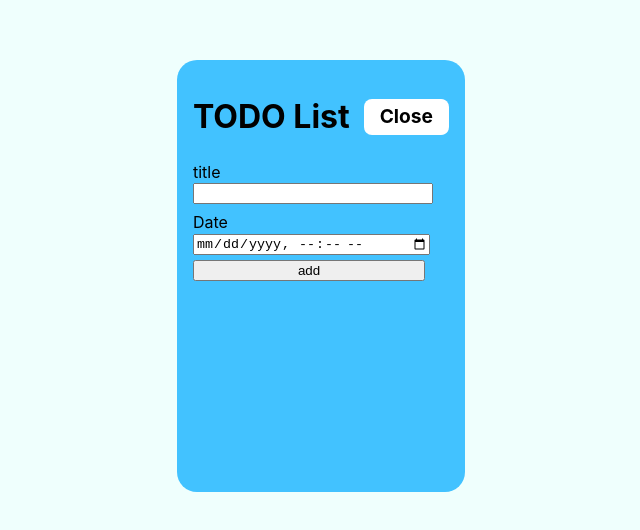
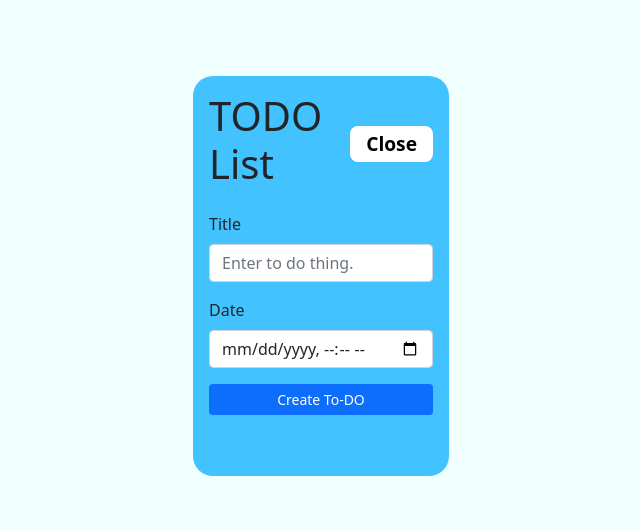
Before and after one commit to nibab-boo/react-todolist, a React (Create React App) app: page /add in a window 1280 px wide. Shown: the part 124-654 px from the top of the page, without its empty margins (319-959 px from the left). Built offline with nearby package versions, Linux system fonts and the light colour scheme.

Commit message:
react-icons replaced with fontawesomw icons and bootstrap added for form

```diff
--- a/package.json
+++ b/package.json
@@ -3,12 +3,16 @@
   "version": "0.1.0",
   "private": true,
   "dependencies": {
+    "@fortawesome/fontawesome-svg-core": "^6.1.1",
+    "@fortawesome/free-solid-svg-icons": "^6.1.1",
+    "@fortawesome/react-fontawesome": "^0.1.18",
     "@testing-library/jest-dom": "^5.16.3",
     "@testing-library/react": "^12.1.4",
     "@testing-library/user-event": "^13.5.0",
+    "bootstrap": "^5.1.3",
     "react": "^18.0.0",
+    "react-bootstrap": "^2.2.2",
     "react-dom": "^18.0.0",
-    "react-icons": "^4.3.1",
     "react-router-dom": "^6.2.2",
     "react-scripts": "5.0.0",
     "sass": "^1.49.10",
--- a/src/App.js
+++ b/src/App.js
@@ -8,7 +8,7 @@ import Cards from "./components/Cards"
 import Form from './components/Form';
 // import styling
 import './styles/App.scss'
-
+import 'bootstrap/dist/css/bootstrap.min.css';
 
 
 function App() {
--- a/src/components/Card.jsx
+++ b/src/components/Card.jsx
@@ -1,9 +1,11 @@
-import { FaCheck } from "react-icons/fa";
-import { FaTrash } from "react-icons/fa";
+// import { FaCheck } from "react-icons/fa";
+// import { FaTrash } from "react-icons/fa";
 // import { useState } from 'react';
 import "./../styles/card.scss"
 // styled components
-
+import { FontAwesomeIcon } from "@fortawesome/react-fontawesome";
+import { faCheck } from "@fortawesome/free-solid-svg-icons";
+import { faTrash } from "@fortawesome/free-solid-svg-icons";
 
 const Card = ({ todo, onDone, onDelete }) => {
   return (
@@ -14,10 +16,11 @@ const Card = ({ todo, onDone, onDelete }) => {
       </div>
 
         { !todo.done && (
-          < FaCheck data-type="done" style={{ }} onClick={ ()=> onDone(todo) } />
+          <FontAwesomeIcon data-type="done" style={{ }} onClick={ ()=> onDone(todo) }  icon={faCheck} />
           )
         }
-        < FaTrash data-type="delete" style={{ color: "red", marginLeft: "0px"}} onClick={ ()=> onDelete(todo) } />
+        <FontAwesomeIcon data-type="delete" style={{ color: "red", marginLeft: "0px"}} onClick={ ()=> onDelete(todo) } icon={faTrash} />
+        {/* < FaTrash data-type="delete" style={{ color: "red", marginLeft: "0px"}} onClick={ ()=> onDelete(todo) } /> */}
     </div>
   );
 };
--- a/src/components/Form.jsx
+++ b/src/components/Form.jsx
@@ -1,20 +1,7 @@
 import { useNavigate } from "react-router-dom";
 import { useState } from "react";
-import styled from "styled-components";
-
-const FormBox = styled.form`
-  padding: 0 24px 24px 0;
-  .input-box {
-    padding: 4px 0;
-  }
-  label {
-    display: block;
-  }
-  input {
-    width: 100%;
-  }
-
-`
+import { Form as BootForm } from "react-bootstrap";
+import { Button } from 'react-bootstrap';
 
 const Form = ({ submitTodo }) => {
   let navigate = useNavigate();
@@ -33,7 +20,21 @@ const Form = ({ submitTodo }) => {
   }
 
   return (
-    <FormBox onSubmit={ beforeSubmit }>
+    <>
+    <BootForm onSubmit={ beforeSubmit }>
+      <BootForm.Group className="mb-3" controlId="BootFormBasicTitle">
+        <BootForm.Label>Title</BootForm.Label>
+        <BootForm.Control type="text" value={title} onChange={(e)=> setTitle(e.target.value)} placeholder="Enter to do thing." />
+      </BootForm.Group>
+      <BootForm.Group className="mb-3" controlId="BootFormBasicdate">
+        <BootForm.Label>Date</BootForm.Label>
+        <BootForm.Control type="datetime-local" value={date} onChange={(e)=> setDate(e.target.value)}/>
+      </BootForm.Group>
+      <div className="d-grid gap-2">
+        <Button variant="primary" size="sm" type="submit">Create To-DO</Button>
+      </div>
+    </BootForm>
+    {/* <form className="form-box" onSubmit={ beforeSubmit }>
       <div className="input-box">
         <label  htmlFor="title">title</label>
         <input type="text" name="title" value={title} onChange={(e)=> setTitle(e.target.value)}></input>
@@ -45,7 +46,8 @@ const Form = ({ submitTodo }) => {
       <div style={{textAlign: "center"}}>
         <input type="submit" value="add"></input>
       </div>
-    </FormBox>
+    </form> */}
+    </>
   );
 };
 
--- a/src/components/Header.jsx
+++ b/src/components/Header.jsx
@@ -6,10 +6,8 @@ const MainHeader = styled.div`
   display:flex;
   align-items: center;
   justify-content: space-between;
+  margin-bottom: 16px;
 `
-const linkStyle = {
-
-}
 
 
 const Header = () => {
@@ -19,9 +17,9 @@ const Header = () => {
     <MainHeader>
       <h1>TODO List</h1>
       { location.pathname === "/" ? (
-        <Link className='add-close' style={linkStyle} to="/add">Add</Link>
+        <Link className='add-close' to="/add">Add</Link>
         ) : (
-          <Link className='add-close' style={linkStyle} to="/">Close</Link>
+          <Link className='add-close' to="/">Close</Link>
         )
       }
     </MainHeader>
--- a/src/styles/App.scss
+++ b/src/styles/App.scss
@@ -31,4 +31,19 @@
 
     }
   }
+
+  .form-box {
+    padding: 0 24px 24px 0;
+    .input-box {
+      padding: 4px 0;
+      background-color: red;
+      width: 300px;
+    }
+    label {
+      display: block;
+    }
+    input {
+      width: 300px;
+    }
+  }
 }
--- a/src/styles/card.scss
+++ b/src/styles/card.scss
@@ -35,10 +35,8 @@
   padding: 12px 8px;
   margin: 4px;
   color: black;
+  // width: 20px;;
   &:hover {
     background-color:  #B8FFF9;
   }
 }
-.card-box.done svg{
-  // background: rgb(142, 153, 250);
-}
```
Also changed, not shown: 1 other file (tests, documents, lock files or other folders).
